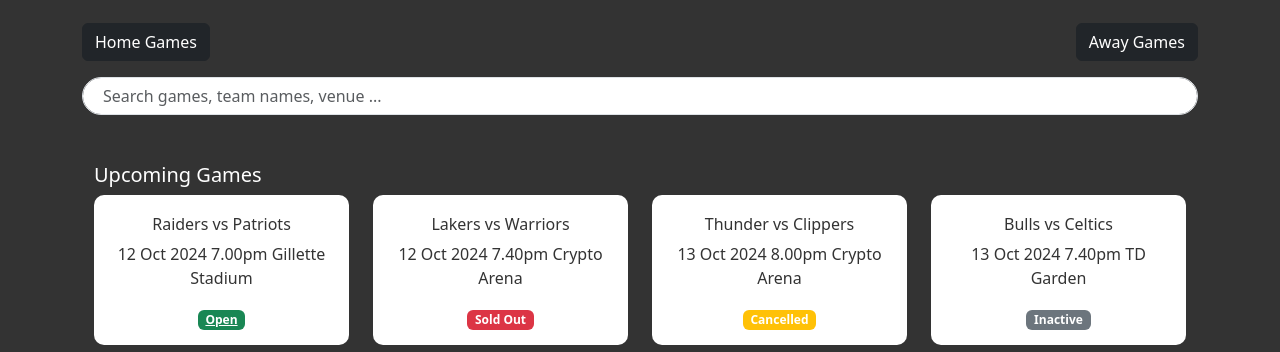
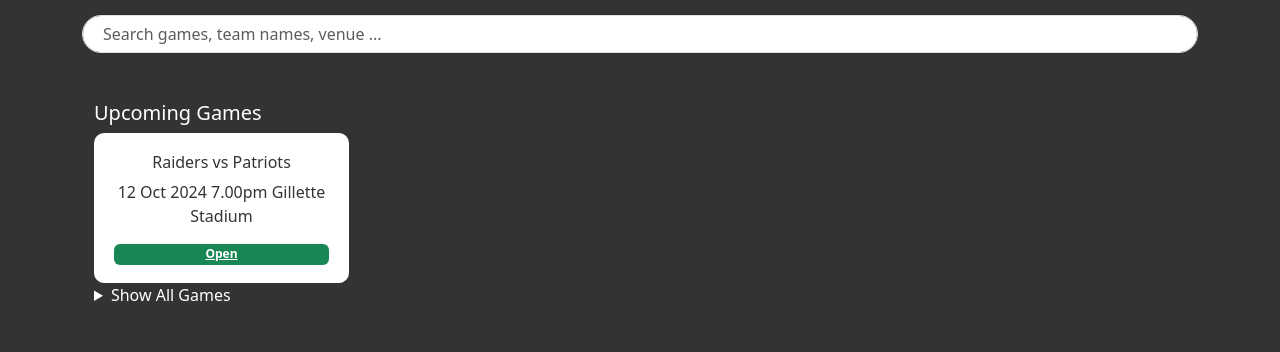
Before and after one commit to vCiHub/IAB207-Group-41, a Flask app: page / in a window 1280 px wide. Shown: the part 481-833 px from the top of the page. Run offline with Flask 3, Linux system fonts and the light colour scheme; parts of the project's set-up code (start-up, migrations or seed data) failed here and were passed over.

Commit message:
Update homepage.html
changed the landing age where users can see featured games and as well as some upcoming events

```diff
--- a/index/templates/homepage.html
+++ b/index/templates/homepage.html
@@ -1,11 +1,152 @@
-{% extends 'base.html' %}
+<!DOCTYPE html>
+<html lang="en">
 
-{% block title %}RealTickets - Home{% endblock %}
+<head>
+    <meta charset="UTF-8">
+    <meta name="viewport" content="width=device-width, initial-scale=1.0">
+    <title>RealTickets</title>
+    <!-- Bootstrap CSS -->
+    <link href="https://cdn.jsdelivr.net/npm/bootstrap@5.3.0/dist/css/bootstrap.min.css" rel="stylesheet">
+    <style>
+        body {
+            background-color: #333;
+            color: white;
+            min-height: 100vh;
+            display: flex;
+            flex-direction: column;
+        }
 
-{% block content %}
+        .navbar {
+            background-color: #000;
+        }
+
+        .navbar-nav .nav-link {
+            color: #fff !important;
+        }
+
+        .nav-item:hover {
+            background-color: #444;
+        }
+
+        .search-bar {
+            border-radius: 25px;
+            padding-left: 20px;
+        }
+
+        .game-card {
+            background-color: #fff;
+            padding: 20px;
+            text-align: center;
+            height: 150px;
+            color: #333;
+            border-radius: 10px;
+        }
+
+        .game-status {
+            display: block;
+            margin-top: 10px;
+            font-weight: bold;
+        }
+
+        footer {
+            background-color: #000;
+            color: white;
+            padding: 20px 0;
+            text-align: center;
+            margin-top: 30px;
+        }
+
+        /* Hero section (Jumbotron-like) */
+        .hero-section {
+            background-image: url('https://cdn.nba.com/manage/2024/07/NBA-Cup-Keyart-Group-Draw-Tune-in-v2-No-Tune-in16x9-Safezone.png');
+            background-position: center;
+            height: 400px;
+            display: flex;
+            align-items: center;
+            justify-content: center;
+            color: white;
+            text-align: center;
+        }
+
+        .hero-section h1 {
+            font-size: 3rem;
+            font-weight: bold;
+            text-shadow: 2px 2px 4px rgba(0, 0, 0, 0.5);
+        }
+
+        .hero-section p {
+            font-size: 1.25rem;
+            text-shadow: 1px 1px 3px rgba(0, 0, 0, 0.4);
+        }
+
+        /* Image container styling */
+        .image-card {
+            position: relative;
+            width: 100%;
+            height: 400px; /* Adjust the height for landscape */
+            margin-bottom: 20px;
+        }
+
+        .image-card img {
+            width: 100%;
+            height: 100%;
+            object-fit: cover;
+            border-radius: 10px;
+        }
+
+        .game-image {
+            max-width: 100%;
+            border-radius: 15px;
+        }
+
+        /* Ensure content is scrollable */
+        .content {
+            flex: 1;
+            overflow-y: auto;
+        }
+
+        /* Hide the extra games initially */
+        details summary::marker {
+            display: none; /* Hide the default marker for summary */
+        }
+
+        details[open] summary::after {
+            content: "Hide Extra Games";
+        }
+
+        details summary::after {
+            content: "Show All Games";
+        }
+    </style>
+</head>
+
+<body>
+    <!-- Navigation Bar -->
+    <nav class="navbar navbar-expand-lg navbar-dark">
+        <div class="container-fluid">
+            <a class="navbar-brand" href="#"><span style="color: #F56A6A; font-weight: bold;">realTickets</span></a>
+            <button class="navbar-toggler" type="button" data-bs-toggle="collapse" data-bs-target="#navbarNav"
+                aria-controls="navbarNav" aria-expanded="false" aria-label="Toggle navigation">
+                <span class="navbar-toggler-icon"></span>
+            </button>
+            <div class="collapse navbar-collapse justify-content-end" id="navbarNav">
+                <ul class="navbar-nav">
+                    <li class="nav-item">
+                        <a class="nav-link" href="#">Home</a>
+                    </li>
+                    <li class="nav-item">
+                        <a class="nav-link" href="#">Featured</a>
+                    </li>
+                    <li class="nav-item">
+                        <a class="nav-link" href="#">Log in/Register</a>
+                    </li>
+                </ul>
+            </div>
+        </div>
+    </nav>
+
     <!-- Hero Section (Jumbotron-like) -->
-<div class="hero-section"
-    style="background-image: url('https://cdn.nba.com/manage/2024/07/NBA-Cup-Keyart-Group-Draw-Tune-in-v2-No-Tune-in16x9-Safezone.png'); height: 400px;width: 100%; background-size: cover; background-position: center; display: flex; align-items: center; justify-content: center; color: white; text-align: center;">
+    <div class="hero-section">
         <div class="container text-center">
             <h1>Get Your Tickets Now!</h1>
             <p>Don't miss the biggest events of the season. Book your seats today!</p>
@@ -13,21 +154,12 @@
         </div>
     </div>
 
-<!-- Buttons for Home and Away Games -->
-<div class="row mt-4">
-    <div class="col-lg-6">
-        <a href="#" class="btn btn-dark btn-games">Home Games</a>
-    </div>
-    <div class="col-lg-6 text-end">
-        <a href="#" class="btn btn-dark btn-games">Away Games</a>
-    </div>
-</div>
-
+    <!-- Main Content (Scrollable) -->
+    <div class="container content mt-4">
         <!-- Search Section -->
         <div class="row my-3">
             <div class="col-lg-12">
-        <input type="text" class="form-control search-bar" placeholder="Search games, team names, venue ..."
-            style="border-radius: 25px; padding-left: 20px;">
+                <input type="text" class="form-control search-bar" placeholder="Search games, team names, venue ...">
             </div>
         </div>
 
@@ -36,37 +168,40 @@
             <h5>Upcoming Games</h5>
             <div class="row">
                 <div class="col-md-3">
-            <div class="game-card"
-                style="background-color: #fff; padding: 20px; text-align: center; height: 150px; color: #333; border-radius: 10px;">
+                    <div class="game-card">
                         <h6>Raiders vs Patriots</h6>
                         <p>12 Oct 2024 7.00pm Gillette Stadium</p>
                         <a href="EventDetails.html" class="badge bg-success game-status">Open</a>
                     </div>
                 </div>
+
+                <!-- Use details/summary to reveal more games -->
+                <details>
+                    <summary></summary>
+                    <div class="row mt-3">
                         <div class="col-md-3">
-            <div class="game-card"
-                style="background-color: #fff; padding: 20px; text-align: center; height: 150px; color: #333; border-radius: 10px;">
+                            <div class="game-card">
                                 <h6>Lakers vs Warriors</h6>
                                 <p>12 Oct 2024 7.40pm Crypto Arena</p>
                                 <span class="badge bg-danger game-status">Sold Out</span>
                             </div>
                         </div>
                         <div class="col-md-3">
-            <div class="game-card"
-                style="background-color: #fff; padding: 20px; text-align: center; height: 150px; color: #333; border-radius: 10px;">
+                            <div class="game-card">
                                 <h6>Thunder vs Clippers</h6>
                                 <p>13 Oct 2024 8.00pm Crypto Arena</p>
                                 <span class="badge bg-warning game-status">Cancelled</span>
                             </div>
                         </div>
                         <div class="col-md-3">
-            <div class="game-card"
-                style="background-color: #fff; padding: 20px; text-align: center; height: 150px; color: #333; border-radius: 10px;">
+                            <div class="game-card">
                                 <h6>Bulls vs Celtics</h6>
                                 <p>13 Oct 2024 7.40pm TD Garden</p>
                                 <span class="badge bg-secondary game-status">Inactive</span>
                             </div>
                         </div>
+                    </div>
+                </details>
             </div>
         </div>
 
@@ -74,17 +209,26 @@
         <div class="container mt-5">
             <div class="row">
                 <div class="col-md-6">
-            <div class="image-card" style="position: relative; width: 100%; height: 400px; margin-bottom: 20px;">
-                <img src="https://cdn.abcotvs.com/dip/images/12598291_122122-cc-nba-christmas-day-3-img.jpg?w=1600"
-                    alt="Image 1" style="width: 100%; height: 100%; object-fit: cover; border-radius: 10px;">
+                    <div class="image-card">
+                        <img src="https://cdn.abcotvs.com/dip/images/12598291_122122-cc-nba-christmas-day-3-img.jpg?w=1600" alt="Image 1">
                     </div>
                 </div>
                 <div class="col-md-6">
-            <div class="image-card" style="position: relative; width: 100%; height: 400px; margin-bottom: 20px;">
-                <img src="https://static.www.nfl.com/image/upload/f_auto/league/rlepovgsdqujkdx2rhym" alt="Image 2"
-                    style="width: 100%; height: 100%; object-fit: cover; border-radius: 10px;">
+                    <div class="image-card">
+                        <img src="https://static.www.nfl.com/image/upload/f_auto/league/rlepovgsdqujkdx2rhym" alt="Image 2">
                     </div>
                 </div>
             </div>
         </div>
-{% endblock %}
+    </div>
+
+    <!-- Footer -->
+    <footer>
+        <p>All rights Reserved Cirel Sanchez 2024</p>
+    </footer>
+
+    <!-- Bootstrap JS -->
+    <script src="https://cdn.jsdelivr.net/npm/bootstrap@5.3.0/dist/js/bootstrap.bundle.min.js"></script>
+</body>
+
+</html>
```
Lines whose indentation alone changed are shown as unchanged.
